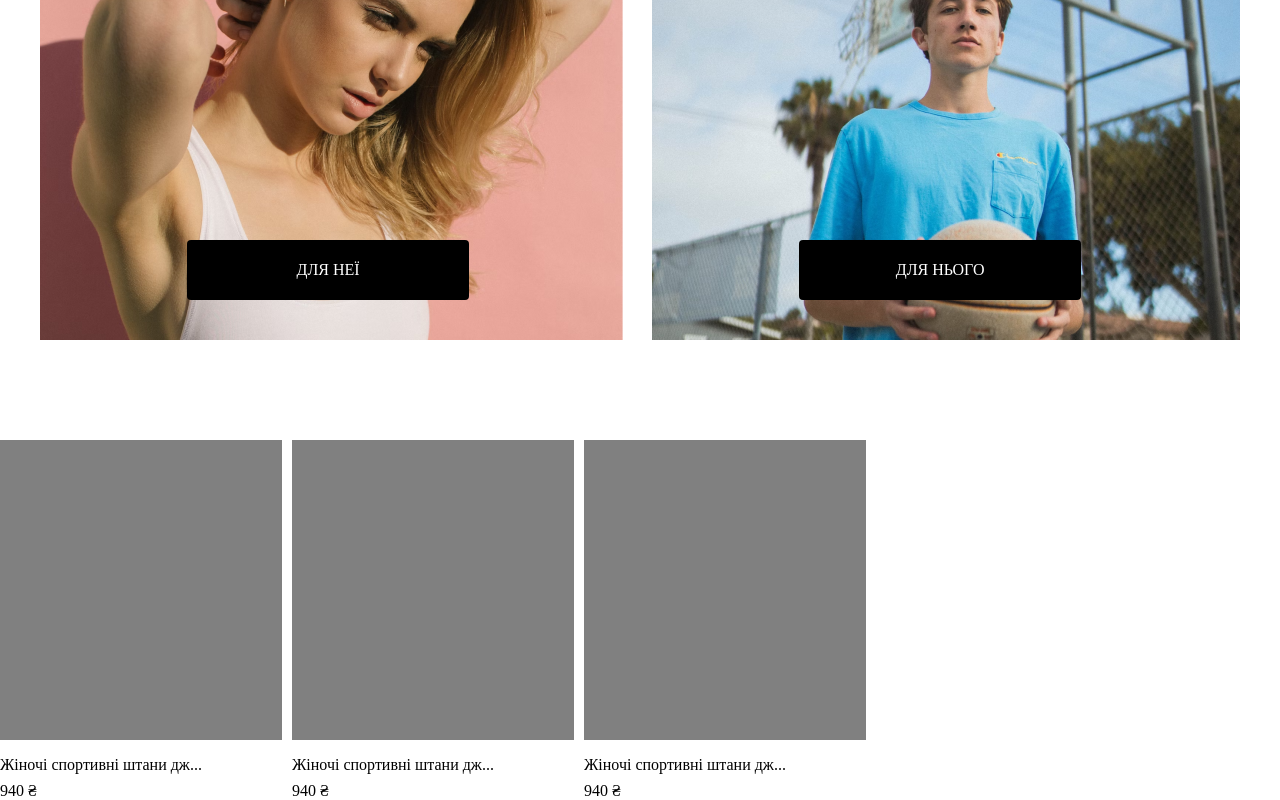
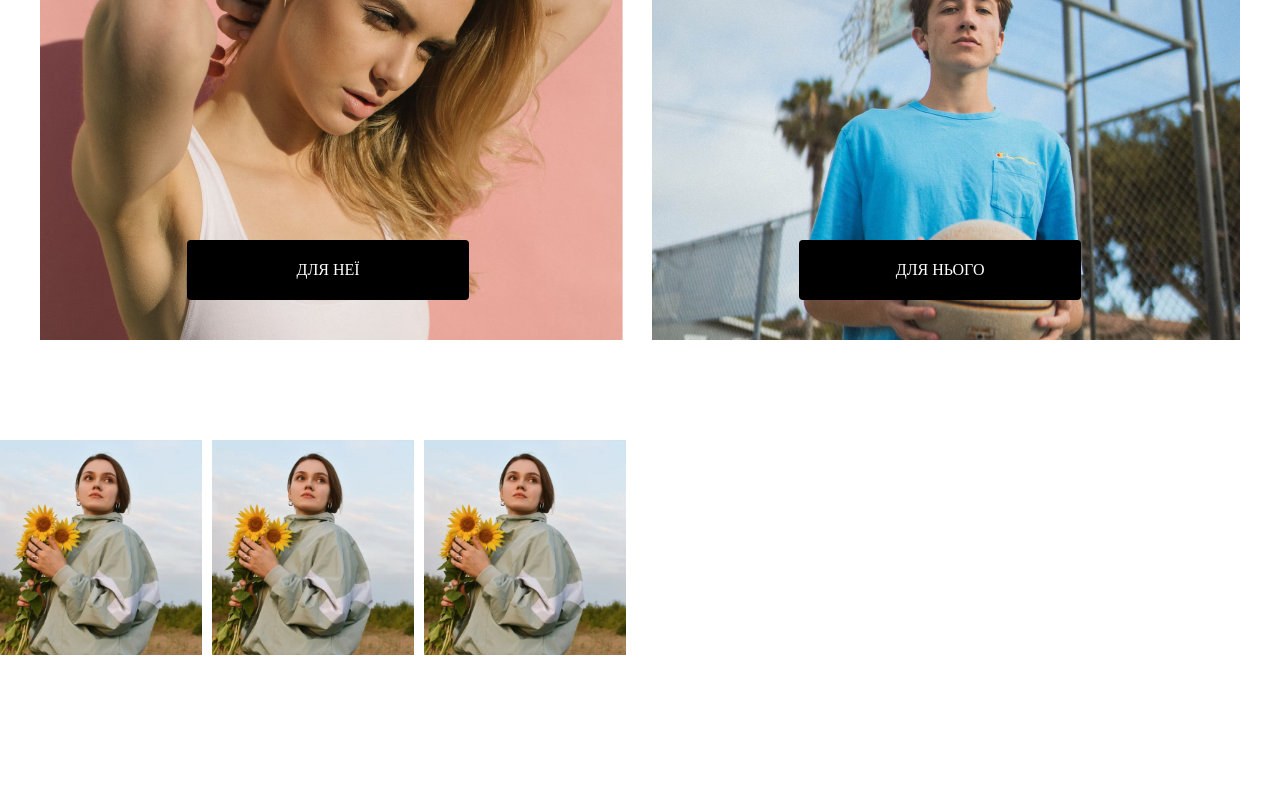
Before and after one commit to dianaforost/best-online-shop, a React (Create React App) app: page / in a window 1280 px wide. Shown: the part 396-1196 px from the top of the page. After the commit the page ends 1051 px from the top, so only its background shows below. Built offline with nearby package versions, Linux system fonts and the light colour scheme; the HTML template or start-up script is replaced by a standard one.

Commit message:
feat: product component

```diff
--- a/src/components/ProductComponent/ProductComponent.jsx
+++ b/src/components/ProductComponent/ProductComponent.jsx
@@ -3,15 +3,20 @@
   ProductContainer,
   ProductContent,
   ProductImage,
+  ProductImageWrapper,
   ProductPrice,
   ProductTitle,
 } from "./ProductComponent.styled";
+import image from "../../images/Rectangle.jpg";
 
 export const ProductComponent = ({ item }) => {
   return (
     <Link to={`catalog/${item.id}`}>
       <ProductContainer>
-        <ProductImage />
+        <ProductImageWrapper>
+          <ProductImage src={image} />
+        </ProductImageWrapper>
+
         <ProductContent>
           <ProductTitle>{item.title.slice(0, 25)}...</ProductTitle>
           <ProductPrice>{item.description}</ProductPrice>
--- a/src/components/ProductComponent/ProductComponent.styled.jsx
+++ b/src/components/ProductComponent/ProductComponent.styled.jsx
@@ -5,9 +5,16 @@
   flex-direction: column;
   gap: 16px;
 `;
-export const ProductImage = styled.div`
-  width: 282px;
-  height: 300px;
+export const ProductImageWrapper = styled.div`
+  position: relative;
+  padding-top: 56.25%;
+`;
+export const ProductImage = styled.img`
+  position: absolute;
+  left: 0;
+  top: 0;
+  width: 100%;
+  height: auto;
   background: gray;
 `;
 export const ProductContent = styled.div`
```
Also changed, not shown: src/images/Rectangle.jpg (added).
